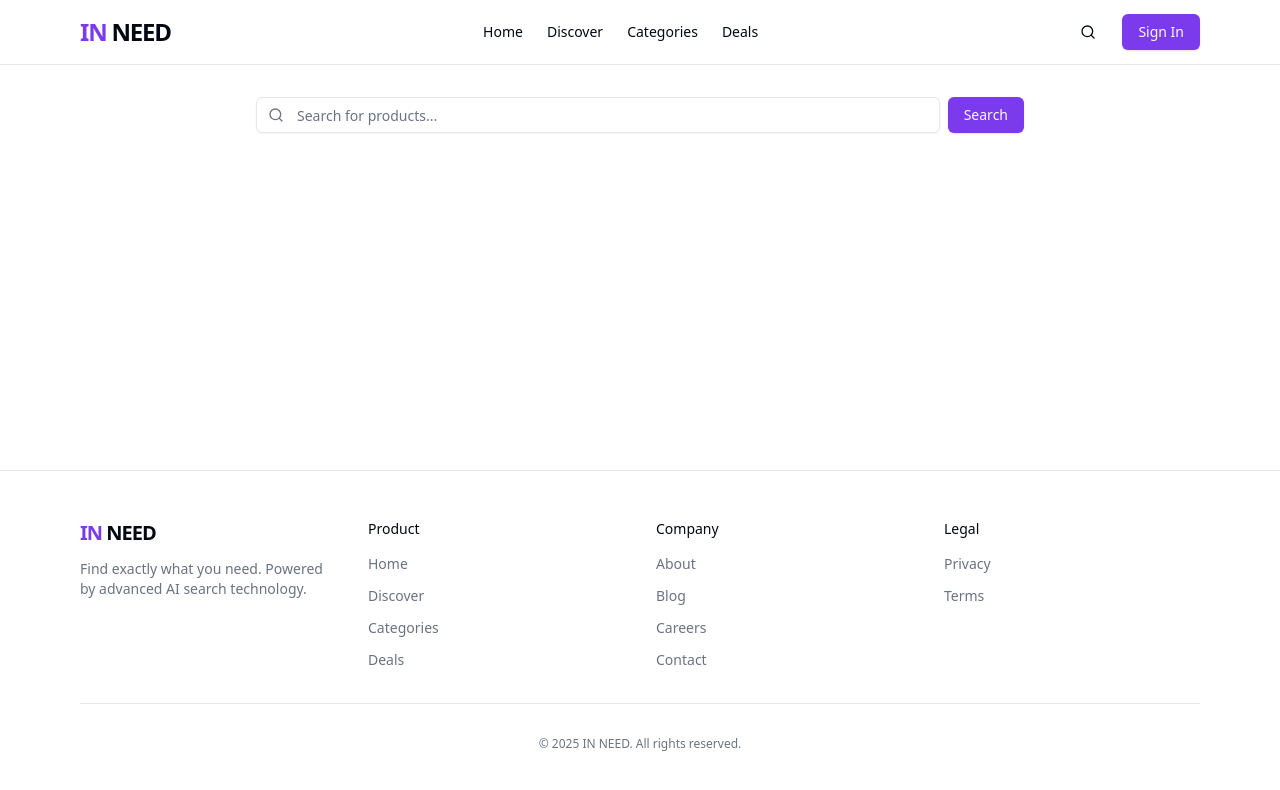
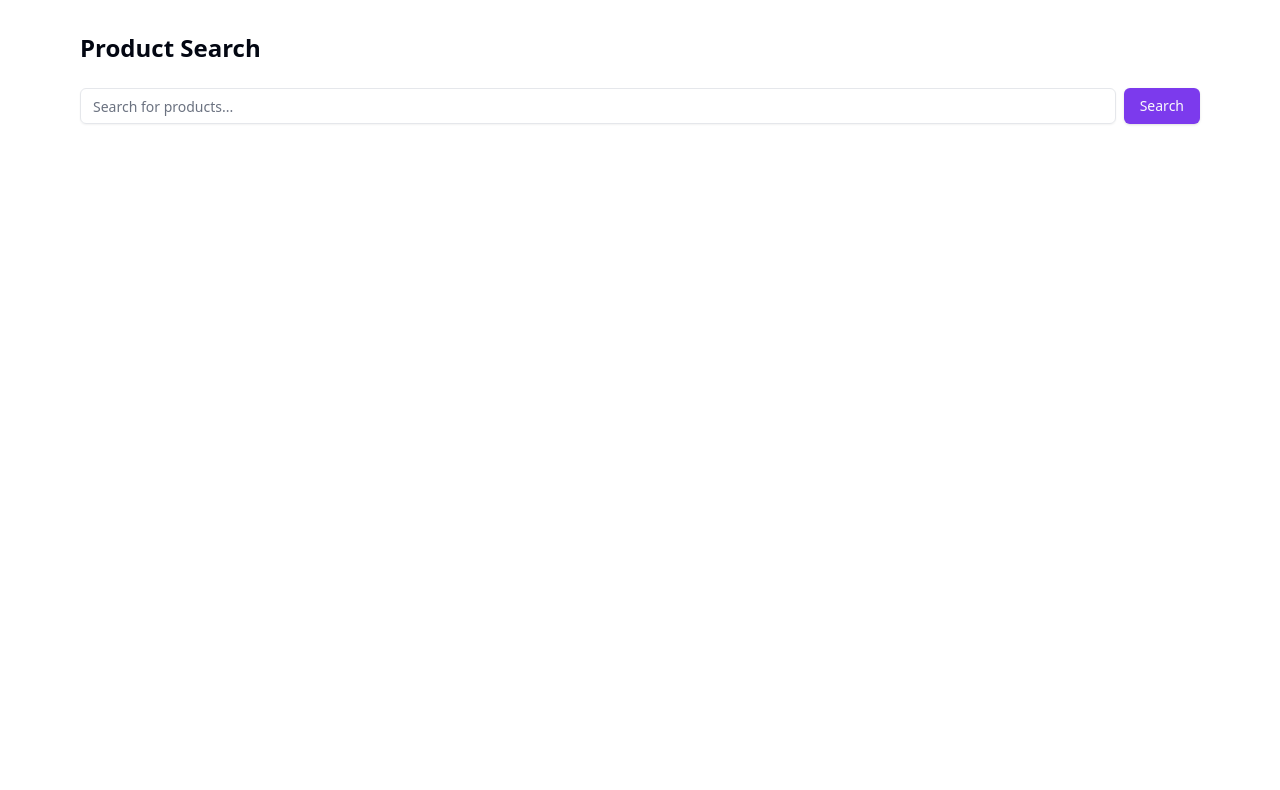
Before and after one commit to lucyku111/lucykuhk, a Next.js app: page /search in a window 1280 px wide. Shown: the top 790 px of the page. Built offline with nearby package versions, Linux system fonts and the light colour scheme.

Commit message:
Update page.tsx

```diff
--- a/src/app/search/page.tsx
+++ b/src/app/search/page.tsx
@@ -1,120 +1,145 @@
 "use client";
 
-import { useEffect, useState } from "react";
-import { useRouter } from "next/navigation";
-import { SearchBar } from "@/components/search-bar";
-import { SearchResults } from "@/components/search-results";
-import { Header } from "@/components/header";
-import { Footer } from "@/components/footer";
+import { useState } from "react";
+import { Input } from "@/components/ui/input";
+import { Button } from "@/components/ui/button";
 import { Card, CardContent } from "@/components/ui/card";
-import { Skeleton } from "@/components/ui/skeleton";
-import { SearchResult } from "@/lib/search";
+import { Loader2 } from "lucide-react";
 
 export default function SearchPage() {
-  const router = useRouter();
   const [query, setQuery] = useState("");
-  const [result, setResult] = useState<any>(null);
+  const [results, setResults] = useState([]);
   const [loading, setLoading] = useState(false);
-  const [error, setError] = useState<string | null>(null);
+  const [error, setError] = useState(null);
 
-  // Get the query parameter from the URL
-  useEffect(() => {
-    const searchParams = new URLSearchParams(window.location.search);
-    const queryParam = searchParams.get("q");
-    if (queryParam) {
-      setQuery(queryParam);
-      performSearch(queryParam);
-    }
-  }, []);
-
-  async function performSearch(searchQuery: string) {
-    if (!searchQuery.trim()) return;
+  const handleSearch = async (e) => {
+    e.preventDefault();
+    if (!query.trim()) return;
 
     setLoading(true);
     setError(null);
-    console.log(`Performing search for: ${searchQuery}`);
 
     try {
-      // Send the search query to the API
-      const response = await fetch("/api/search", {
-        method: "POST",
-        headers: {
-          "Content-Type": "application/json",
-        },
-        body: JSON.stringify({ query: searchQuery }),
-      });
+      // Direct API call to Stack AI from the client side
+      const response = await fetch(
+        "https://api.stack-ai.com/inference/v0/run/a346ade7-c4ef-4997-8aab-c96c2d88f56f/67ee23605586884182ffb38d",
+        {
+          method: "POST",
+          headers: {
+            "Authorization": "Bearer 7362ca54-76ff-43b2-b705-e50015e54d15",
+            "Content-Type": "application/json",
+          },
+          body: JSON.stringify({
+            "user_id": "anonymous-user",
+            "in-0": query
+          }),
+        }
+      );
 
       const data = await response.json();
-      console.log("API response:", data);
 
-      // Check if the response contains an error message
-      if (data.error) {
-        setError(`Error: ${data.error}`);
-        return;
+      // Process the response
+      if (data.errorType || data.errorMessage) {
+        throw new Error(data.errorMessage || "Search failed");
       }
 
-      // Set the result - could be an array of products or a string
-      setResult({
-        content: data,
-        query: searchQuery,
-      });
+      if (data.outputs && data.outputs["out-0"]) {
+        const outputContent = data.outputs["out-0"];
+
+        // Try to extract product data
+        if (Array.isArray(outputContent) && outputContent.length > 0 && outputContent[0].Product) {
+          setResults(outputContent);
+        } else {
+          // Try to find a JSON array in the output
+          const jsonMatch = outputContent.match(/\[\s*\{[\s\S]*?\}\s*\]/);
+          if (jsonMatch) {
+            try {
+              const products = JSON.parse(jsonMatch[0]);
+              setResults(products);
+            } catch (e) {
+              setResults([{
+                "Product": "Error processing results",
+                "Price": "Please try again",
+                "Store": "N/A",
+                "URL": "#"
+              }]);
+            }
+          } else {
+            setResults([{
+              "Product": "No products found",
+              "Price": "Try a different search term",
+              "Store": "N/A",
+              "URL": "#"
+            }]);
+          }
+        }
+      } else {
+        setResults([{
+          "Product": "Unexpected response format",
+          "Price": "Please try again later",
+          "Store": "N/A",
+          "URL": "#"
+        }]);
+      }
     } catch (err) {
-      console.error("Error searching products:", err);
-      setError("Failed to search for products. Please try again later.");
+      console.error("Search error:", err);
+      setError(err.message || "Search failed");
+      setResults([{
+        "Product": "Search error",
+        "Price": "Please try again later",
+        "Store": err.message || "Unknown error",
+        "URL": "#"
+      }]);
     } finally {
       setLoading(false);
     }
-  }
-
-  const handleSearch = (newQuery: string) => {
-    setQuery(newQuery);
-    // Update the URL
-    const url = new URL(window.location.href);
-    url.searchParams.set("q", newQuery);
-    window.history.pushState({}, "", url);
-    performSearch(newQuery);
   };
 
   return (
-    <div className="flex min-h-screen flex-col">
-      <Header />
-      <main className="flex-1 container py-8">
-        <div className="mb-8">
-          <SearchBar
-            defaultValue={query}
-            onSearch={handleSearch}
-            className="max-w-3xl mx-auto"
-          />
+    <div className="container mx-auto py-8">
+      <h1 className="text-2xl font-bold mb-6">Product Search</h1>
+
+      <form onSubmit={handleSearch} className="flex gap-2 mb-6">
+        <Input
+          type="text"
+          placeholder="Search for products..."
+          value={query}
+          onChange={(e) => setQuery(e.target.value)}
+          className="flex-1"
+        />
+        <Button type="submit" disabled={loading}>
+          {loading ? <Loader2 className="h-4 w-4 animate-spin mr-2" /> : null}
+          Search
+        </Button>
+      </form>
+
+      {error && (
+        <div className="bg-red-100 border border-red-400 text-red-700 px-4 py-3 rounded mb-4">
+          {error}
         </div>
+      )}
 
-        {loading && (
-          <Card className="mb-8">
-            <CardContent className="pt-6">
-              <div className="space-y-2">
-                <Skeleton className="h-8 w-[250px]" />
-                <Skeleton className="h-4 w-[300px]" />
-                <Skeleton className="h-4 w-[250px]" />
-                <div className="pt-4">
-                  <Skeleton className="h-[200px] w-full" />
-                </div>
-              </div>
+      <div className="grid grid-cols-1 md:grid-cols-2 lg:grid-cols-3 gap-4">
+        {results.map((product, index) => (
+          <Card key={index}>
+            <CardContent className="p-4">
+              <h3 className="font-bold">{product.Product}</h3>
+              <p className="text-lg font-semibold text-green-600">{product.Price}</p>
+              <p className="text-gray-600">Store: {product.Store}</p>
+              {product.URL && product.URL !== "#" ? (
+                <a
+                  href={product.URL}
+                  target="_blank"
+                  rel="noopener noreferrer"
+                  className="text-blue-600 hover:underline mt-2 inline-block"
+                >
+                  View Product
+                </a>
+              ) : null}
             </CardContent>
           </Card>
-        )}
-
-        {error && (
-          <Card className="mb-8 border-destructive">
-            <CardContent className="pt-6 text-destructive">
-              {error}
-            </CardContent>
-          </Card>
-        )}
-
-        {!loading && !error && result && (
-          <SearchResults content={result.content} query={result.query} />
-        )}
-      </main>
-      <Footer />
+        ))}
+      </div>
     </div>
   );
 }
```
